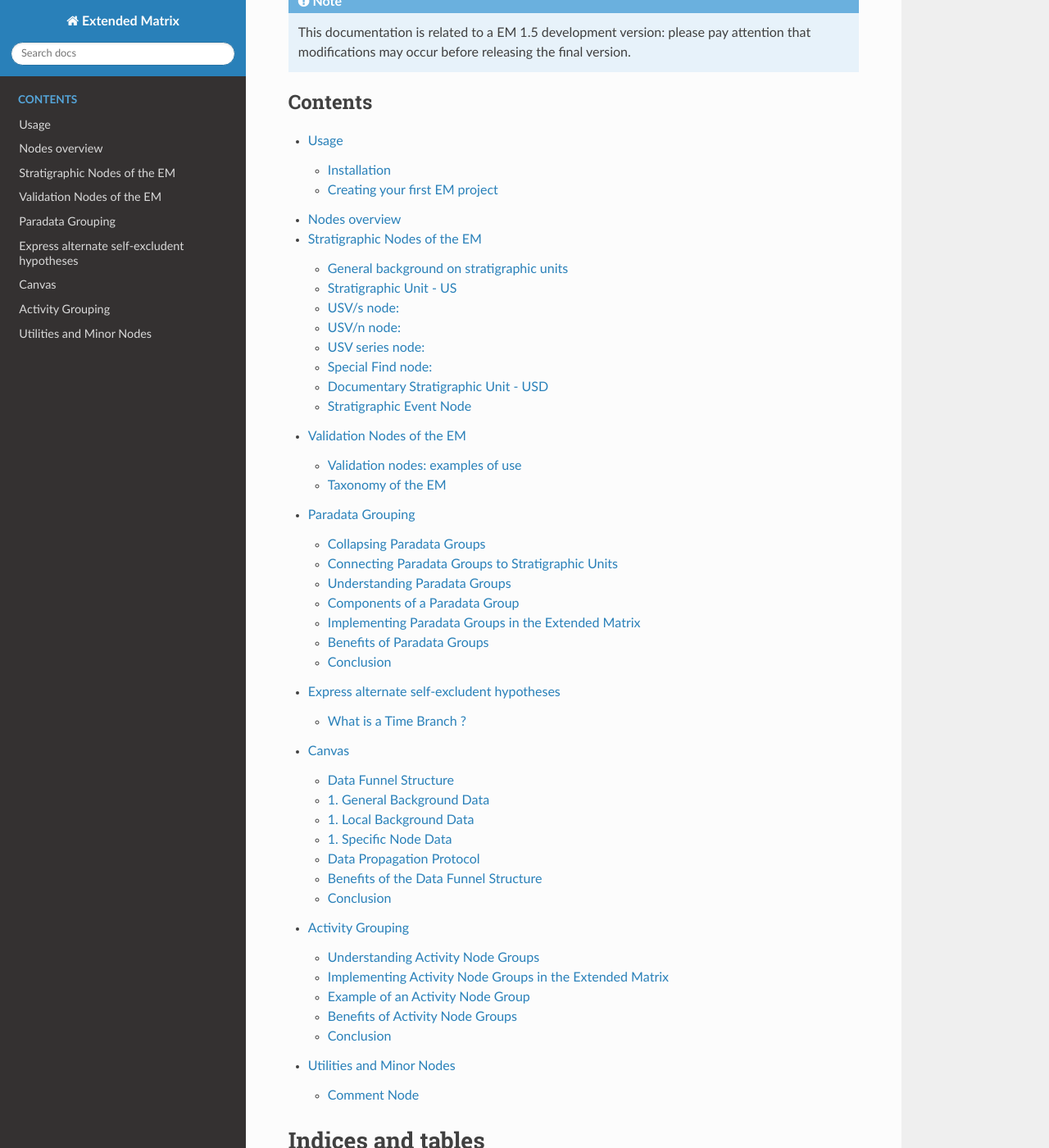
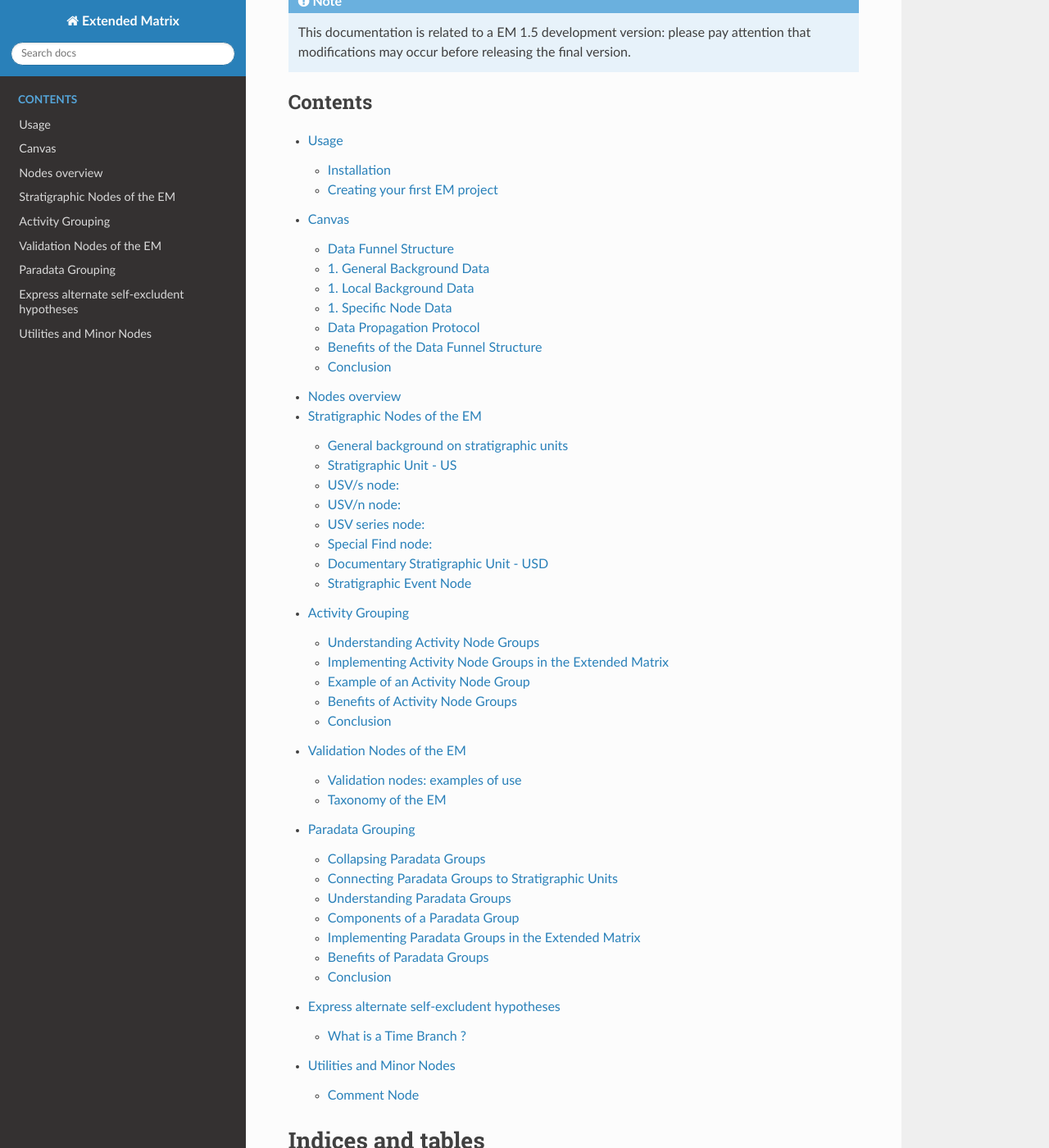
Before and after one commit to zalmoxes-laran/ExtendedMatrix-doc, a Sphinx documentation site: the page built from docs/index.rst, in a window 1280 px wide and 1400 px high, scrolled down 581 px. Shown: the whole window at 82% size. Built offline with Sphinx 7.4.7 and the Read the Docs theme 3.1.0, drawn with Linux system fonts in a browser that asks for light colours; pages that are not in the unit, such as notebooks, are missing from menus.

```diff
--- a/docs/index.rst
+++ b/docs/index.rst
@@ -19,14 +19,14 @@ For the properties, see :ref:`properties`
    :caption: Contents
 
    usage
+   data_funnel
    nodes_intro
    stratigraphic_nodes
+   activity
    validation_nodes
    paradata_group
    properties
    alternate_hypotheses
-   data_funnel
-   activity
    utils
 
 .. toctree::
```
